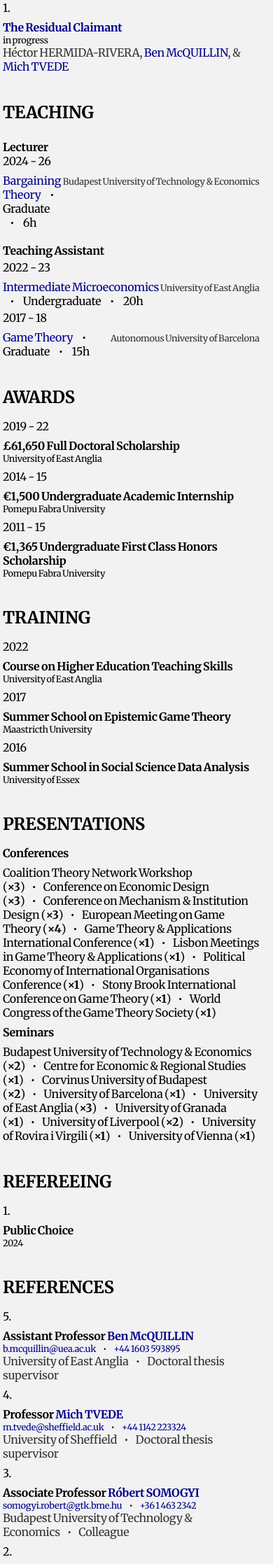
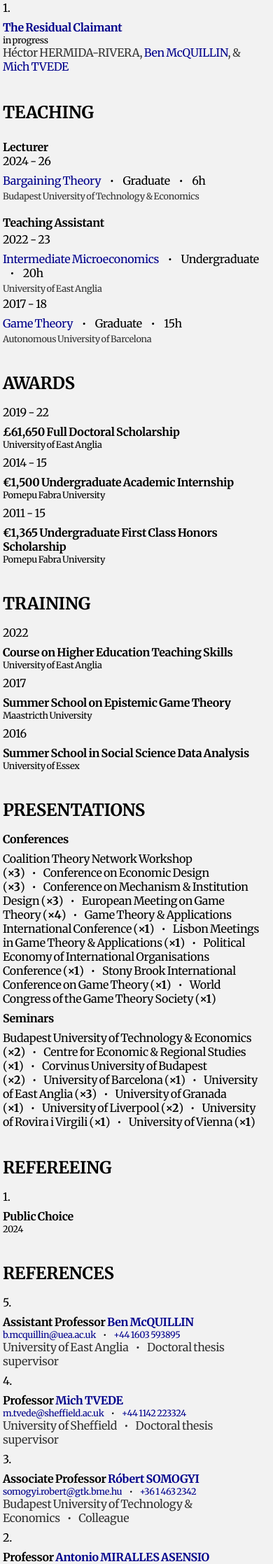
Before and after one commit to HectorHermidaRivera/hectorhermidarivera.github.io, a Jekyll site: the page built from index.md, in a window 390 px wide. Shown: the part 3342-5577 px from the top of the page at 70% size. Built offline with Jekyll 4.4.1, drawn with Linux system fonts in a browser that asks for light colours; a style sheet for code colours, icons or effects is not loaded.

Commit message:
Update style.css

```diff
--- a/assets/css/style.css
+++ b/assets/css/style.css
@@ -372,17 +372,26 @@ body {
   flex-direction: column;       /* stack the course and university */
   align-items: flex-start;      /* left-align */
 }
-
 .two-column-2rows .top-row span {
   width: 100%;
   white-space: normal;          /* allow wrapping */
   text-align: left;             /* left-aligned when stacked */
 }
-.two-column-3rows .top-row span {
-  width: 100%;
-  white-space: normal;          /* allow wrapping */
-  text-align: left;             /* left-aligned when stacked */
-}
+ .two-column-3rows .top-row {
+    flex-direction: column;    /* stack course and university */
+    align-items: flex-start;   /* left-align everything */
+  }
+
+  .two-column-3rows .top-row .institution {
+    text-align: left !important;  /* ensure left-aligned */
+    margin-top: 4px;              /* optional spacing above university */
+    width: 100%;                  /* take full width */
+  }
+
+  .two-column-3rows .top-row .course {
+    width: 100%;                  /* take full width */
+  }
+
  .fill-line {
     flex-direction: column;
     align-items: flex-start; /* right-align all items */
```
